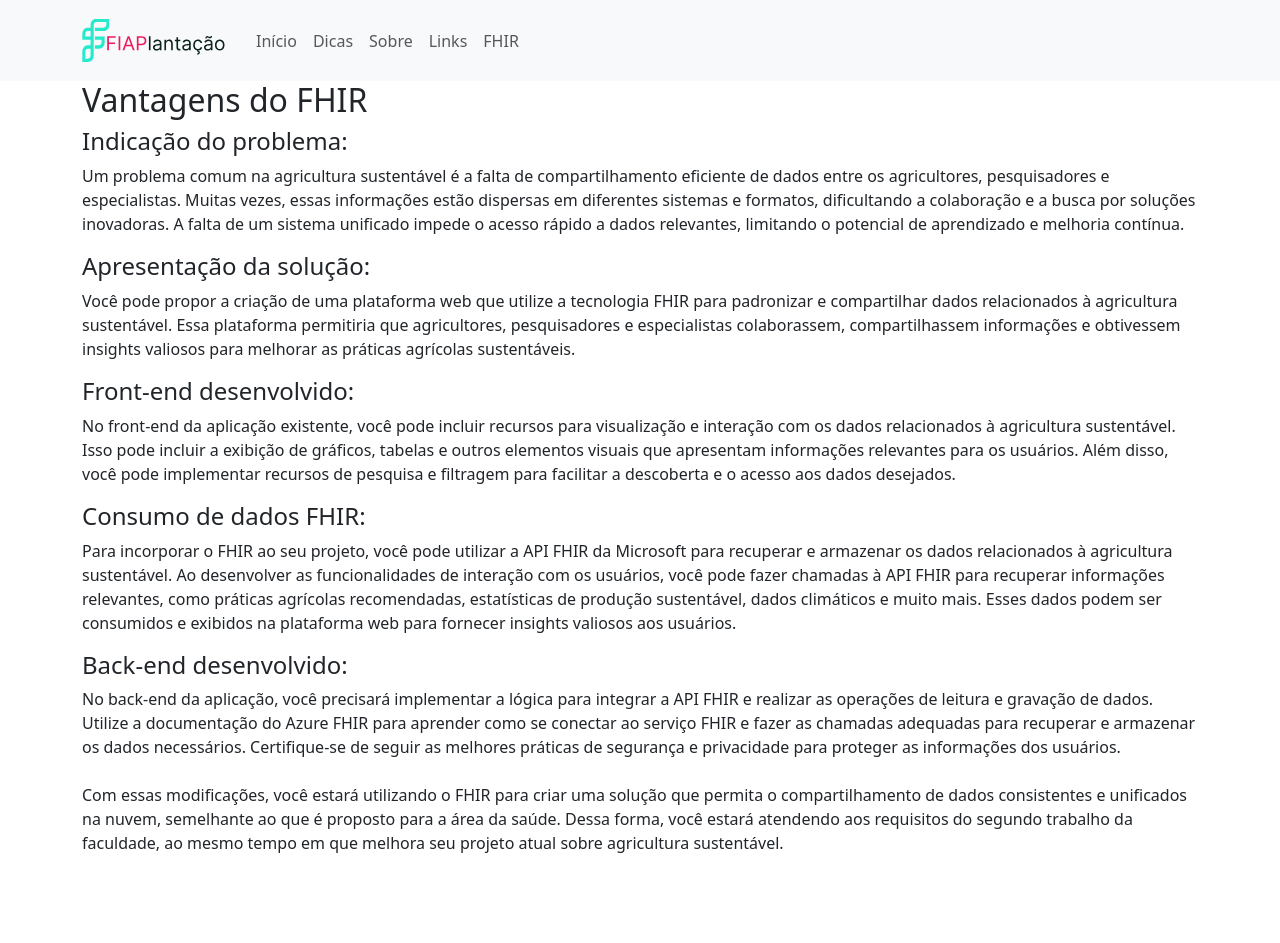
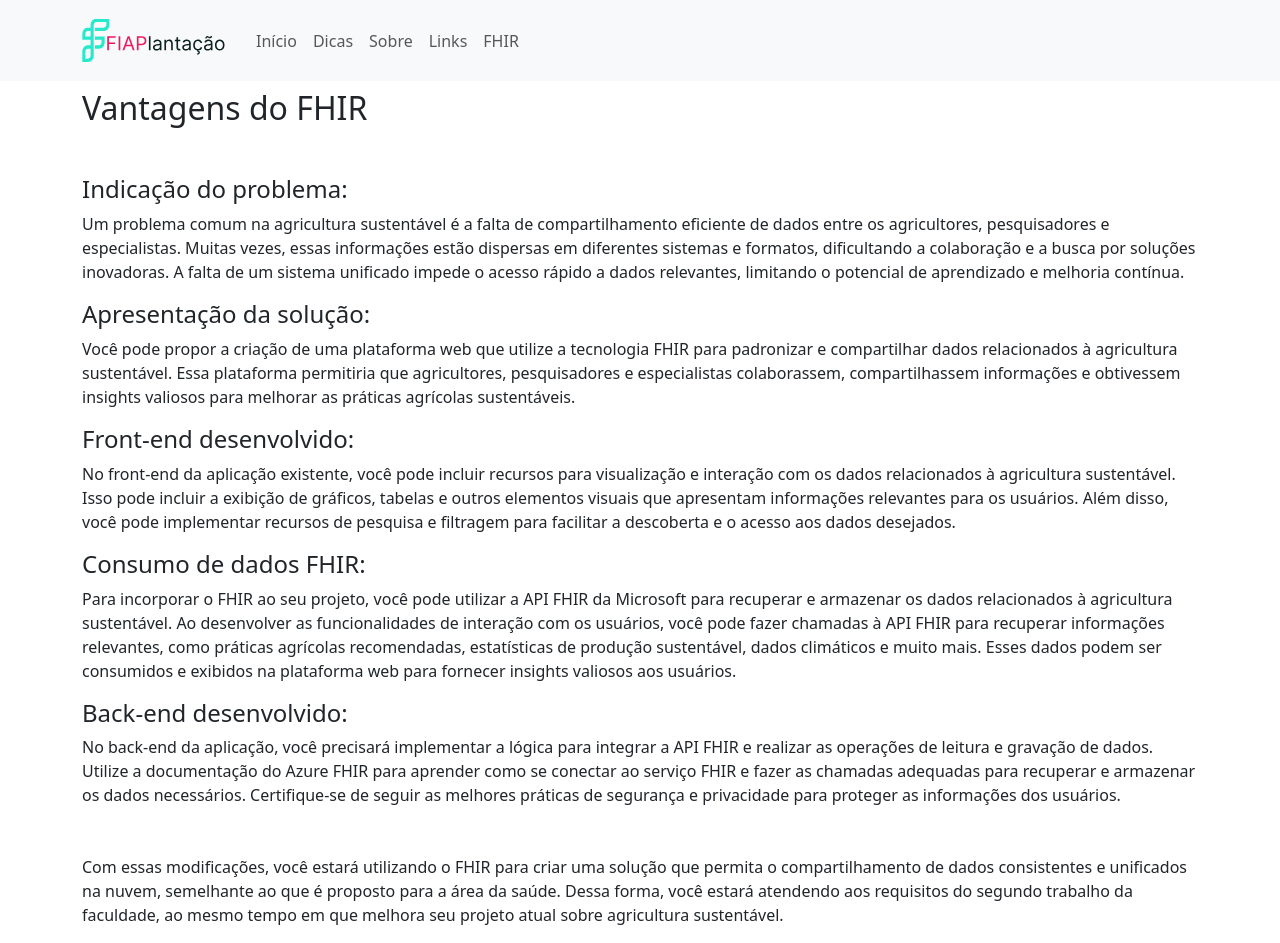
Before and after one commit to HMpina/fiap-gs2023-frontend, a React (Create React App) app: page /fhir in a window 1280 px wide. Before the commit the page ends 871 px from the top, so only its background shows below. Built offline with nearby package versions, Linux system fonts and the light colour scheme.

Commit message:
ajustando layout

```diff
--- a/src/pages/FHIR/index.tsx
+++ b/src/pages/FHIR/index.tsx
@@ -4,28 +4,28 @@ import { Container } from 'react-bootstrap';
 const FHIR: React.FC = () => {
   return (
     <Container>
-      <h2>Vantagens do FHIR</h2>
-      <h4 className='mt-2'>Indicação do problema:</h4>
+      <h2 className='mt-2'>Vantagens do FHIR</h2>
+      <h4 className='mt-5'>Indicação do problema:</h4>
         <p>
             Um problema comum na agricultura sustentável é a falta de compartilhamento eficiente de dados entre os agricultores, pesquisadores e especialistas. Muitas vezes, essas informações estão dispersas em diferentes sistemas e formatos, dificultando a colaboração e a busca por soluções inovadoras. A falta de um sistema unificado impede o acesso rápido a dados relevantes, limitando o potencial de aprendizado e melhoria contínua.
         </p>
-      <h4 className='mt-2'>Apresentação da solução:</h4>
+      <h4 className='mt-3'>Apresentação da solução:</h4>
         <p>
             Você pode propor a criação de uma plataforma web que utilize a tecnologia FHIR para padronizar e compartilhar dados relacionados à agricultura sustentável. Essa plataforma permitiria que agricultores, pesquisadores e especialistas colaborassem, compartilhassem informações e obtivessem insights valiosos para melhorar as práticas agrícolas sustentáveis.
         </p>
-      <h4 className='mt-2'>Front-end desenvolvido:</h4>
+      <h4 className='mt-3'>Front-end desenvolvido:</h4>
         <p>
             No front-end da aplicação existente, você pode incluir recursos para visualização e interação com os dados relacionados à agricultura sustentável. Isso pode incluir a exibição de gráficos, tabelas e outros elementos visuais que apresentam informações relevantes para os usuários. Além disso, você pode implementar recursos de pesquisa e filtragem para facilitar a descoberta e o acesso aos dados desejados.
         </p>
-      <h4 className='mt-2'>Consumo de dados FHIR:</h4>
+      <h4 className='mt-3'>Consumo de dados FHIR:</h4>
         <p>
             Para incorporar o FHIR ao seu projeto, você pode utilizar a API FHIR da Microsoft para recuperar e armazenar os dados relacionados à agricultura sustentável. Ao desenvolver as funcionalidades de interação com os usuários, você pode fazer chamadas à API FHIR para recuperar informações relevantes, como práticas agrícolas recomendadas, estatísticas de produção sustentável, dados climáticos e muito mais. Esses dados podem ser consumidos e exibidos na plataforma web para fornecer insights valiosos aos usuários.
         </p>
-      <h4 className='mt-2'>Back-end desenvolvido:</h4>
+      <h4 className='mt-3'>Back-end desenvolvido:</h4>
         <p>
             No back-end da aplicação, você precisará implementar a lógica para integrar a API FHIR e realizar as operações de leitura e gravação de dados. Utilize a documentação do Azure FHIR para aprender como se conectar ao serviço FHIR e fazer as chamadas adequadas para recuperar e armazenar os dados necessários. Certifique-se de seguir as melhores práticas de segurança e privacidade para proteger as informações dos usuários.
         </p>
-      <p className='mt-4'>
+      <p className='mt-5'>
         Com essas modificações, você estará utilizando o FHIR para criar uma solução que permita o compartilhamento de dados consistentes e unificados na nuvem, semelhante ao que é proposto para a área da saúde. Dessa forma, você estará atendendo aos requisitos do segundo trabalho da faculdade, ao mesmo tempo em que melhora seu projeto atual sobre agricultura sustentável.
       </p>
     </Container>
--- a/src/pages/Home/index.tsx
+++ b/src/pages/Home/index.tsx
@@ -52,7 +52,7 @@ const Home: React.FC = () => {
 
   return (
     <Container>
-      <Card className="text-center jumbocard" style={{ maxWidth: '400px', margin: 'auto' }}>
+      <Card className="text-center my-3 jumbocard" style={{ maxWidth: '400px', margin: 'auto' }}>
         <Card.Body>
           <Card.Title>Bem-vindo ao FIAPlantação</Card.Title>
           <Card.Text>Compartilhe dicas sobre agricultura sustentável</Card.Text>
```
